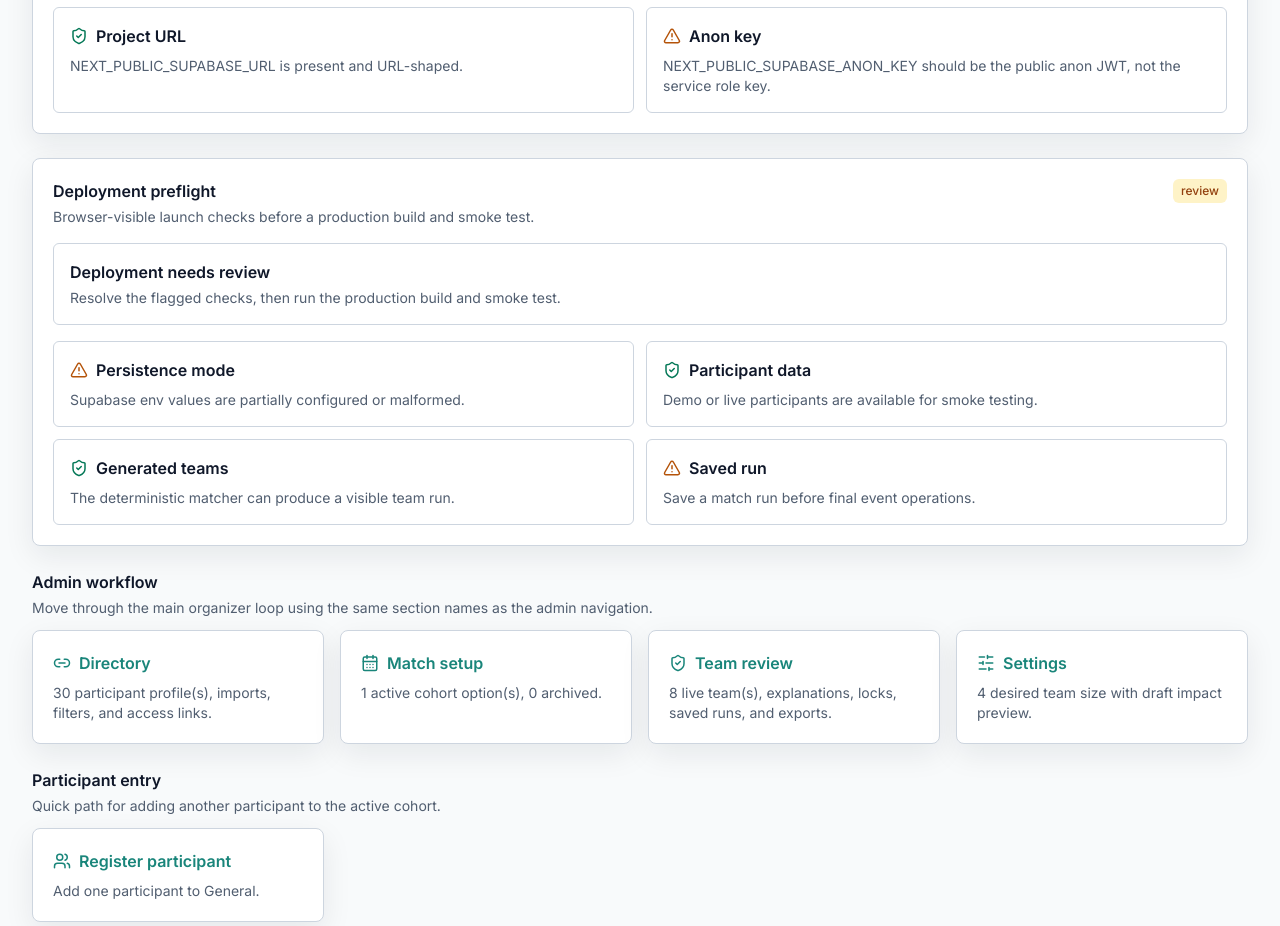
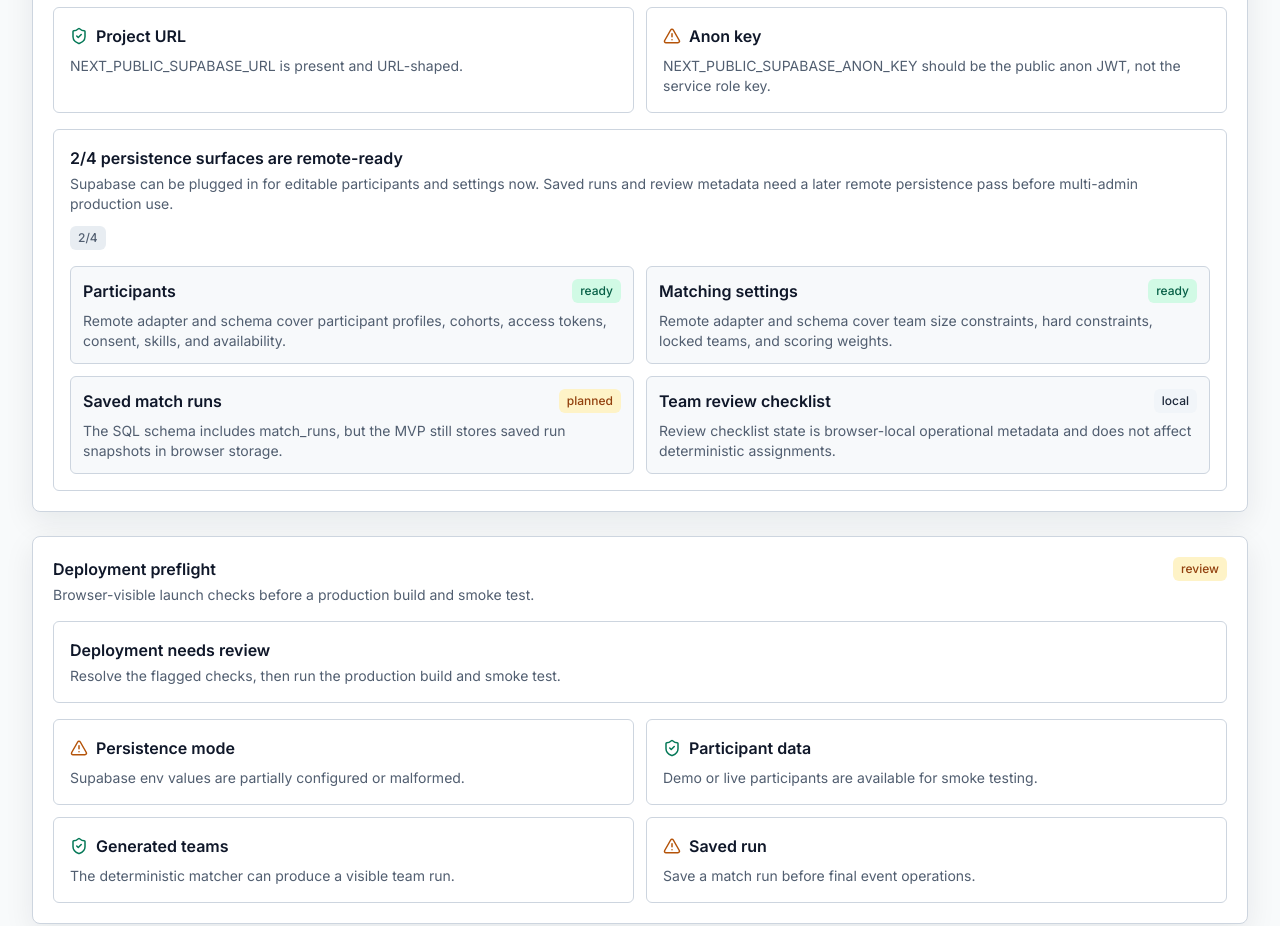
Before and after one commit to best-ed/HackMatch-AI, a Next.js app: page /admin in a window 1280 px wide. Shown: the part 2500-3426 px from the top of the page. Built offline with nearby package versions, Linux system fonts and the light colour scheme; no server answers; the database is empty.

Commit message:
feat: add supabase schema readiness

```diff
--- a/app/admin/page.tsx
+++ b/app/admin/page.tsx
@@ -14,6 +14,7 @@ import { evaluateParticipantIntake } from "@/lib/participant-intake";
 import { getFinalSavedRun } from "@/lib/saved-run-final";
 import { validateMatchingSettings } from "@/lib/settings-guardrails";
 import { evaluateSupabaseReadiness } from "@/lib/supabase-readiness";
+import { evaluateSupabaseSchemaReadiness, type SupabaseSchemaReadinessItem } from "@/lib/supabase-schema-readiness";
 
 export default function AdminPage() {
   const {
@@ -47,6 +48,7 @@ export default function AdminPage() {
     url: process.env.NEXT_PUBLIC_SUPABASE_URL,
     anonKey: process.env.NEXT_PUBLIC_SUPABASE_ANON_KEY
   });
+  const supabaseSchemaReadiness = evaluateSupabaseSchemaReadiness();
   const deploymentReadiness = evaluateDeploymentReadiness({
     supabase: supabaseReadiness,
     hasParticipants: participants.length > 0,
@@ -289,6 +291,20 @@ export default function AdminPage() {
             </div>
           ))}
         </div>
+        <div className="rounded-md border border-border bg-white p-4">
+          <div className="flex flex-wrap items-start justify-between gap-3">
+            <div>
+              <div className="font-semibold">{supabaseSchemaReadiness.title}</div>
+              <p className="mt-1 text-sm text-muted-foreground">{supabaseSchemaReadiness.detail}</p>
+            </div>
+            <Badge>{supabaseSchemaReadiness.readyCount}/{supabaseSchemaReadiness.totalCount}</Badge>
+          </div>
+          <div className="mt-4 grid gap-3 md:grid-cols-2">
+            {supabaseSchemaReadiness.items.map((item) => (
+              <SupabaseSchemaItem item={item} key={item.label} />
+            ))}
+          </div>
+        </div>
       </Card>
       <Card className="space-y-4">
         <div className="flex flex-wrap items-start justify-between gap-3">
@@ -349,6 +365,24 @@ export default function AdminPage() {
       </section>
     </div>
   );
+}
+
+function SupabaseSchemaItem({ item }: { item: SupabaseSchemaReadinessItem }) {
+  return (
+    <div className="rounded-md border border-border bg-muted/35 p-3">
+      <div className="flex flex-wrap items-center justify-between gap-2">
+        <div className="font-semibold">{item.label}</div>
+        <Badge className={supabaseSchemaBadgeClass(item.status)}>{item.status}</Badge>
+      </div>
+      <p className="mt-2 text-sm text-muted-foreground">{item.detail}</p>
+    </div>
+  );
+}
+
+function supabaseSchemaBadgeClass(status: SupabaseSchemaReadinessItem["status"]) {
+  if (status === "ready") return "bg-emerald-100 text-emerald-800";
+  if (status === "planned") return "bg-amber-100 text-amber-800";
+  return "bg-slate-100 text-slate-800";
 }
 
 function ActivityCard({ item }: { item: ParticipantActivityItem }) {
--- /dev/null
+++ b/lib/supabase-schema-readiness.ts
@@ -0,0 +1,48 @@
+export type SupabaseSchemaReadinessItem = {
+  label: string;
+  status: "ready" | "planned" | "local";
+  detail: string;
+};
+
+export type SupabaseSchemaReadiness = {
+  readyCount: number;
+  totalCount: number;
+  title: string;
+  detail: string;
+  items: SupabaseSchemaReadinessItem[];
+};
+
+const schemaItems: SupabaseSchemaReadinessItem[] = [
+  {
+    label: "Participants",
+    status: "ready",
+    detail: "Remote adapter and schema cover participant profiles, cohorts, access tokens, consent, skills, and availability."
+  },
+  {
+    label: "Matching settings",
+    status: "ready",
+    detail: "Remote adapter and schema cover team size constraints, hard constraints, locked teams, and scoring weights."
+  },
+  {
+    label: "Saved match runs",
+    status: "planned",
+    detail: "The SQL schema includes match_runs, but the MVP still stores saved run snapshots in browser storage."
+  },
+  {
+    label: "Team review checklist",
+    status: "local",
+    detail: "Review checklist state is browser-local operational metadata and does not affect deterministic assignments."
+  }
+];
+
+export function evaluateSupabaseSchemaReadiness(): SupabaseSchemaReadiness {
+  const readyCount = schemaItems.filter((item) => item.status === "ready").length;
+
+  return {
+    readyCount,
+    totalCount: schemaItems.length,
+    title: `${readyCount}/${schemaItems.length} persistence surfaces are remote-ready`,
+    detail: "Supabase can be plugged in for editable participants and settings now. Saved runs and review metadata need a later remote persistence pass before multi-admin production use.",
+    items: schemaItems
+  };
+}
```
Also changed, not shown: 1 other file (tests, documents, lock files or other folders).
